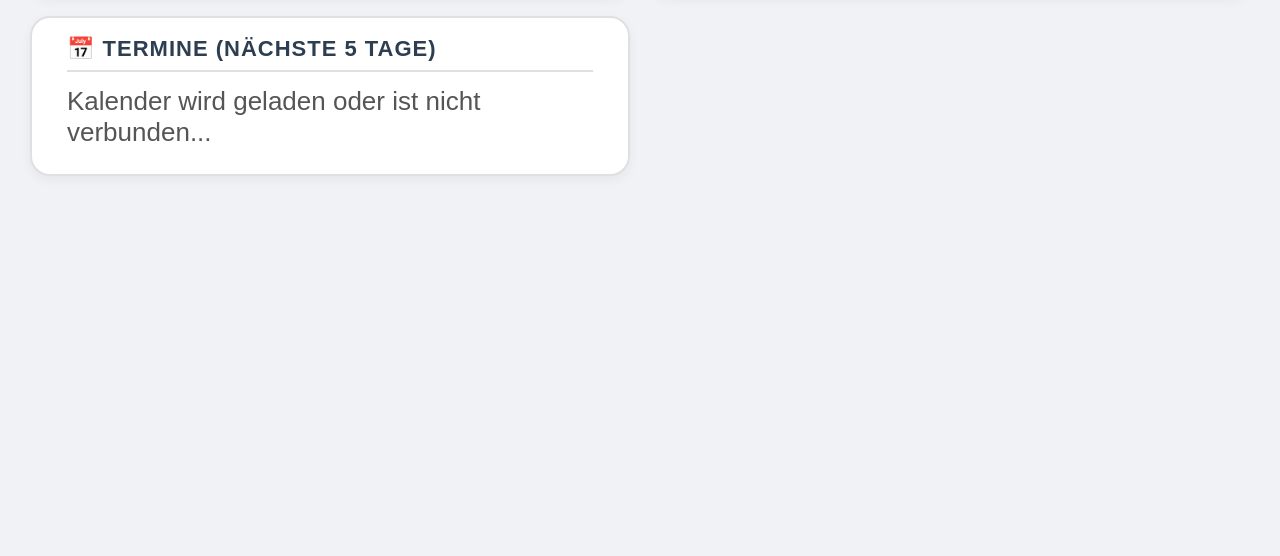
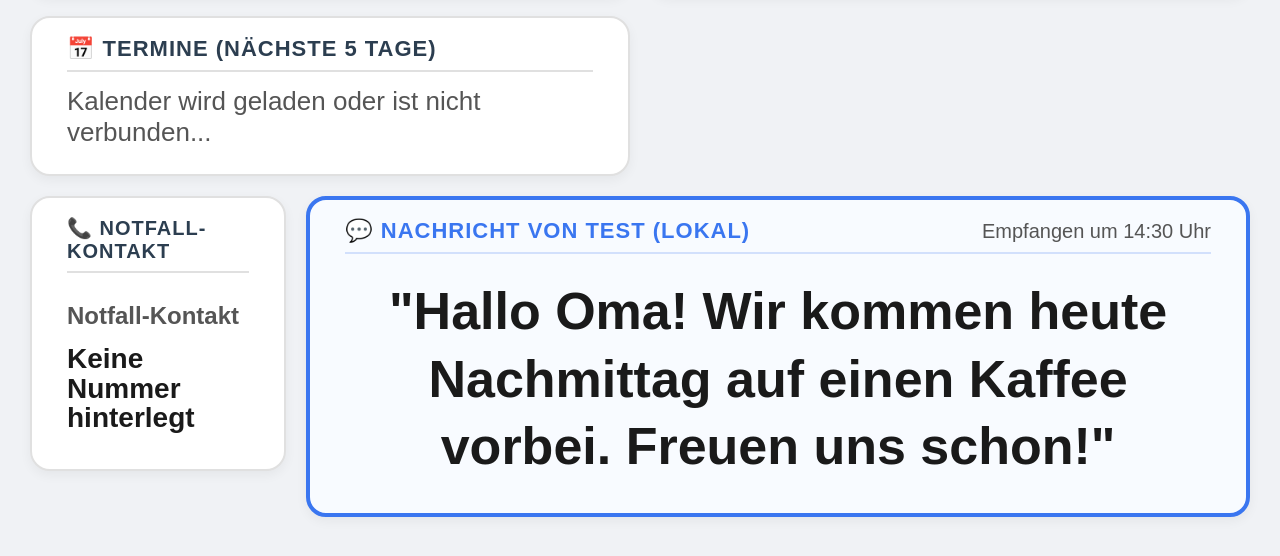
Before and after one commit to Cryptix-coding/DailyDashboard, a Flask app: page / in a window 1280 px wide. Shown: the part 220-776 px from the top of the page. Run offline with Flask 3, Linux system fonts and the light colour scheme; data that the repository does not hold is empty; some libraries are stand-ins or nearby versions.

Commit message:
Added emergency & signal service, made some improvements in calendar and medication service

```diff
--- a/app.py
+++ b/app.py
@@ -5,50 +5,59 @@ from services.weather_service import get_current_weather
 from services.calendar_service import get_agenda_days
 from services.waste_service import get_active_waste_alert
 from services.medication_service import get_active_medication_alert
+from services.signal_service import start_signal_listener, get_active_signal_message
+from services.emergency_service import get_emergency_contact
 
 app = Flask(__name__)
 
 
 @app.route("/")
 def index():
-    """Render the main dashboard layout."""
     return render_template("index.html")
 
 
 @app.route("/tile/time")
 def tile_time():
-    """HTMX endpoint to update the date and time tile."""
     time_data = get_current_datetime()
     return render_template("partials/time_tile.html", data=time_data)
 
 
 @app.route("/tile/weather")
 def tile_weather():
-    """HTMX endpoint to update the weather tile."""
     weather_data = get_current_weather()
     return render_template("partials/weather_tile.html", weather=weather_data)
 
 
 @app.route("/tile/calendar")
 def tile_calendar():
-    """HTMX endpoint to update the 5-day calendar agenda tile."""
     agenda_data = get_agenda_days()
     return render_template("partials/calendar_tile.html", agenda=agenda_data)
 
 
 @app.route("/tile/waste")
 def tile_waste():
-    """HTMX endpoint to display the waste alert (active 17:00 day before until 09:00 collection day)."""
     waste_items = get_active_waste_alert()
     return render_template("partials/waste_tile.html", waste_items=waste_items)
 
 
 @app.route("/tile/medication")
 def tile_medication():
-    """HTMX endpoint to display the medication blister during intake windows."""
     med_data = get_active_medication_alert()
     return render_template("partials/medication_tile.html", med=med_data)
 
 
+@app.route("/tile/signal")
+def tile_signal():
+    signal_data = get_active_signal_message()
+    return render_template("partials/signal_tile.html", signal=signal_data)
+
+
+@app.route("/tile/emergency")
+def tile_emergency():
+    contact_data = get_emergency_contact()
+    return render_template("partials/emergency_tile.html", contact=contact_data)
+
+
 if __name__ == "__main__":
+    start_signal_listener()
     app.run(debug=Config.DEBUG, host="0.0.0.0", port=Config.PORT)
--- a/services/calendar_service.py
+++ b/services/calendar_service.py
@@ -60,15 +60,22 @@ def get_agenda_days() -> Optional[list[dict[str, Any]]]:
         dtend_prop = event.get("DTEND")
         dtend = dtend_prop.dt if dtend_prop else None
 
+        is_expired_today = False
+
         # Distinguish between timed events (datetime) and all-day events (date)
         if isinstance(dtstart, datetime.datetime):
-            local_start = dtstart.astimezone() if dtstart.tzinfo else dtstart
+            local_start = dtstart.astimezone() if dtstart.tzinfo else dtstart.replace(tzinfo=now.tzinfo)
             start_date = local_start.date()
             time_str = local_start.strftime("%H:%M Uhr")
             sort_key = local_start.strftime("%H:%M")
 
             if dtend and isinstance(dtend, datetime.datetime):
-                local_end = dtend.astimezone() if dtend.tzinfo else dtend
+                local_end = dtend.astimezone() if dtend.tzinfo else dtend.replace(tzinfo=now.tzinfo)
+
+                # Flag as expired if current time is > 1 hour past the event's end
+                if now > local_end + datetime.timedelta(hours=1):
+                    is_expired_today = True
+
                 # If a timed event ends exactly at 00:00, it doesn't count for the next day
                 if local_end.time() == datetime.time.min and local_end.date() > start_date:
                     end_date = local_end.date() - datetime.timedelta(days=1)
@@ -76,6 +83,10 @@ def get_agenda_days() -> Optional[list[dict[str, Any]]]:
                     end_date = local_end.date()
             else:
                 end_date = start_date
+                # Fallback: assume 1 hour duration if no end time is specified
+                implied_end = local_start + datetime.timedelta(hours=1)
+                if now > implied_end + datetime.timedelta(hours=1):
+                    is_expired_today = True
         else:
             start_date = dtstart
             time_str = "Ganztägig"
@@ -96,6 +107,11 @@ def get_agenda_days() -> Optional[list[dict[str, Any]]]:
 
         while current_date <= final_date:
             if current_date in agenda:
+                # Skip rendering the event today if it has already expired
+                if current_date == today and is_expired_today:
+                    current_date += datetime.timedelta(days=1)
+                    continue
+
                 # If a timed event spans multiple days, show "Ganztägig" on subsequent days
                 display_time = time_str if current_date == start_date else "Ganztägig"
                 display_sort = sort_key if current_date == start_date else "00:00"
--- /dev/null
+++ b/services/emergency_service.py
@@ -0,0 +1,8 @@
+from typing import Dict
+from config import Config
+
+def get_emergency_contact() -> Dict[str, str]:
+    return {
+        "name": Config.EMERGENCY_CONTACT_NAME,
+        "number": Config.EMERGENCY_CONTACT_NUMBER
+    }
--- a/services/medication_service.py
+++ b/services/medication_service.py
@@ -7,22 +7,22 @@ MEDICATION_SLOTS = [
     {
         "id": "nuechtern",
         "label": "Nüchtern",
-        "start": (6, 30),
-        "end": (8, 0),
+        "start": (7, 0),
+        "end": (9, 0),
         "theme": "red"
     },
     {
         "id": "morgens",
         "label": "Morgens",
-        "start": (8, 0),
-        "end": (9, 30),
+        "start": (9, 0),
+        "end": (10, 30),
         "theme": "green"
     },
     {
         "id": "mittags",
         "label": "Mittags",
-        "start": (11, 30),
-        "end": (13, 0),
+        "start": (12, 0),
+        "end": (14, 0),
         "theme": "pink"
     },
     {
--- a/static/style.css
+++ b/static/style.css
@@ -280,7 +280,7 @@ body {
     letter-spacing: 0.5px;
 }
 
-/* 4 Time-of-Day Color Themes (Nüchtern=Red, Morgens=Green, Mittags=Pink, Abends=Orange) */
+/* 4 Time-of-Day Color Themes */
 .med-bg-red {
     background-color: #d93025;
 }
@@ -304,7 +304,7 @@ body {
     gap: 8px;
 }
 
-/* 1 label column + 7 day columns (Mo, So, Sa, Fr, Do, Mi, Di) */
+/* 1 label column + 7 day columns */
 .blister-grid {
     display: grid;
     grid-template-columns: 145px repeat(7, 1fr);
@@ -381,7 +381,7 @@ body {
     user-select: none;
 }
 
-/* State 2: Active compartment to pop right now (colored circle) */
+/* State 2: Active compartment */
 .blister-circle {
     width: 36px;
     height: 36px;
@@ -405,3 +405,75 @@ body {
     border: 6px solid #ef6c00;
     background-color: rgba(239, 108, 0, 0.18);
 }
+
+/* =========================================
+   Bottom Row Layout (Emergency & Signal)
+   ========================================= */
+.bottom-row {
+    grid-column: span 12;
+    display: grid;
+    grid-template-columns: 21% 1fr;
+    gap: 20px;
+    align-items: start;
+}
+
+/* =========================================
+   Emergency Tile
+   ========================================= */
+.tile-emergency .tile-header {
+    font-size: 20px;
+}
+
+.tile-emergency .tile-body {
+    display: flex;
+    flex-direction: column;
+    justify-content: center;
+    gap: 10px;
+    padding: 15px 0;
+}
+
+.tile-emergency .subtitle {
+    font-size: 24px;
+    font-weight: bold;
+}
+
+.tile-emergency .primary-value {
+    font-size: 28px;
+}
+
+/* =========================================
+   Signal Tile
+   ========================================= */
+.tile-signal {
+    height: 100%;
+    box-sizing: border-box;
+    border: 4px solid #3A76F0;
+    background-color: #f8fbff;
+}
+
+.tile-signal .tile-header {
+    color: #3A76F0;
+    border-bottom: 2px solid rgba(58, 118, 240, 0.2);
+    /* Flexbox, um den Titel links und die Zeit rechts anzuordnen */
+    display: flex;
+    justify-content: space-between;
+    align-items: baseline;
+}
+
+.tile-signal .signal-time {
+    font-size: 20px;
+    color: var(--text-secondary);
+    font-weight: normal;
+    text-transform: none;
+    letter-spacing: normal;
+}
+
+.tile-signal .tile-body {
+    text-align: center;
+    padding: 10px 0;
+}
+
+.tile-signal .primary-value {
+    font-size: 52px;
+    line-height: 1.3;
+}
--- a/templates/index.html
+++ b/templates/index.html
@@ -3,14 +3,12 @@
 <head>
     <meta charset="UTF-8">
     <title>Daily Dashboard</title>
-    <!-- HTMX library for dynamic partial updates without custom JavaScript -->
     <script src="https://unpkg.com/htmx.org@1.9.10"></script>
     <link rel="stylesheet" href="{{ url_for('static', filename='style.css') }}">
 </head>
 <body>
 
     <main class="dashboard-grid">
-        <!-- Tile 1: Date & Time -->
         <section class="tile tile-half">
             <h2 class="tile-header">🕒 Datum & Uhrzeit</h2>
             <div class="tile-body"
@@ -20,7 +18,6 @@
             </div>
         </section>
 
-        <!-- Tile 2: Weather -->
         <section class="tile tile-half">
             <h2 class="tile-header">⛅ Aktuelles Wetter</h2>
             <div class="tile-body"
@@ -30,7 +27,6 @@
             </div>
         </section>
 
-        <!-- Tile 3 (Left Column): 5-Day Calendar Agenda -->
         <section class="tile tile-half">
             <h2 class="tile-header">📅 Termine (Nächste 5 Tage)</h2>
             <div class="tile-body"
@@ -40,16 +36,23 @@
             </div>
         </section>
 
-        <!-- Right Column: Dynamic alerts & additional tiles -->
         <div class="dashboard-column tile-half">
-            <!-- Waste Alert (hidden unless active between 17:00 and 09:00) -->
             <div hx-get="/tile/waste"
                  hx-trigger="load, every 5m">
             </div>
 
-            <!-- Medication Blister Alert (active during the 4 daily intake windows) -->
             <div hx-get="/tile/medication"
                  hx-trigger="load, every 1m">
+            </div>
+        </div>
+
+        <div class="bottom-row">
+            <div hx-get="/tile/emergency"
+                 hx-trigger="load">
+            </div>
+
+            <div hx-get="/tile/signal"
+                 hx-trigger="load, every 5s">
             </div>
         </div>
     </main>
--- /dev/null
+++ b/templates/partials/emergency_tile.html
@@ -0,0 +1,13 @@
+<section class="tile tile-emergency">
+    <h2 class="tile-header">
+        📞 Notfall-Kontakt
+    </h2>
+    <div class="tile-body">
+        <div class="subtitle">
+            {{ contact.name }}
+        </div>
+        <div class="primary-value">
+            {{ contact.number }}
+        </div>
+    </div>
+</section>
--- /dev/null
+++ b/templates/partials/signal_tile.html
@@ -0,0 +1,13 @@
+{% if signal %}
+<section class="tile tile-signal">
+    <h2 class="tile-header">
+        <span>💬 Nachricht von {{ signal.sender }}</span>
+        <span class="signal-time">Empfangen um {{ signal.timestamp_display }} Uhr</span>
+    </h2>
+    <div class="tile-body">
+        <div class="primary-value">
+            "{{ signal.text }}"
+        </div>
+    </div>
+</section>
+{% endif %}
```
Also changed, not shown: config.py (+8 -0 lines), services/signal_service.py (added, +106 -0 lines), 1 other file.
